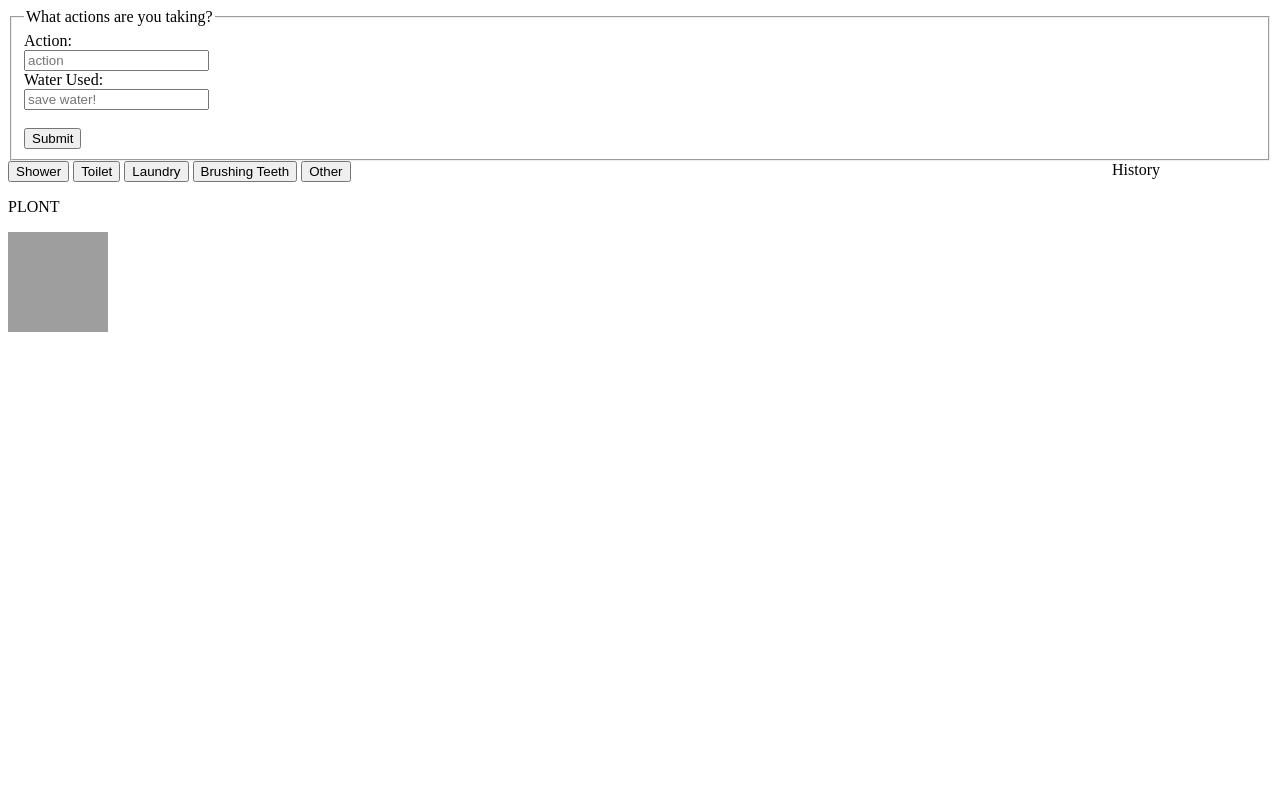
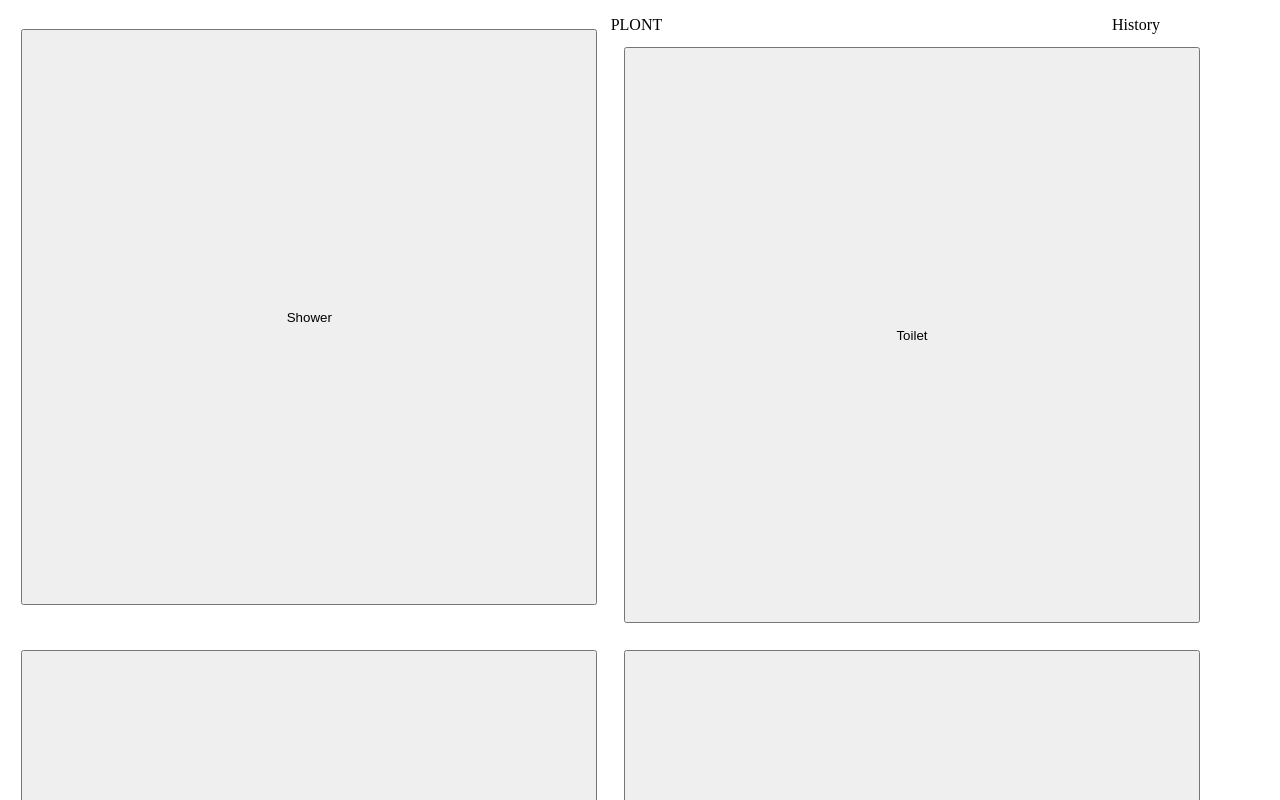
Before and after one commit to DreekFire/WaterYouDoing, a plain HTML site: page index.html in a window 1280 px wide. Shown: the top 800 px of the page. Drawn offline with Linux system fonts and the light colour scheme; grey boxes are pictures that could not be loaded.

Commit message:
changed buttons

```diff
--- a/index.html
+++ b/index.html
@@ -6,7 +6,7 @@
         <link rel="stylesheet" href="style.css">
     </head>
     <body>
-        <form action="/action_page.php"><fieldset>
+        <!--<form action="/action_page.php"><fieldset>
             <legend>What actions are you taking?</legend>
           Action:<br>
           <input type="text" name="actionname" placeholder="action">
@@ -16,15 +16,15 @@
           <br><br>
           <input type="submit" value="Submit">
           </fieldset>
-        </form>
+        </form>-->
         <div id="history">History<br></div>
 
         <layer id = "activityMenu">
-          <button onclick="addActivity('Shower')">Shower</button>
-          <button onclick="addActivity('Toilet')">Toilet</button>
-          <button onclick="addActivity('Laundry')">Laundry</button>
-          <button onclick="addActivity('Brushing Teeth')">Brushing Teeth</button>
-          <button onclick="addActivity('Other')">Other</button>
+          <button class="actButton" onclick="addActivity('Shower')">Shower</button>
+          <button class="actButton" onclick="addActivity('Toilet')">Toilet</button>
+          <button class="actButton" onclick="addActivity('Laundry')">Laundry</button>
+          <button class="actButton" onclick="addActivity('Brushing Teeth')">Brushing Teeth</button>
+          <button class="actButton" onclick="addActivity('Other')">Other</button>
           <div id="genericInputDiv">
             <p id="howmuch">How Much Water Did You Use? (in gallons)</p>
             <p id="howmany">How Many Minutes Did It Take?</p>
--- a/style.css
+++ b/style.css
@@ -18,3 +18,10 @@
     float: right;
     width: 10em;
 }
+
+.actButton {
+    height: 45vw;
+    width: 45vw;
+    margin: 1em;
+    float: left;
+}
```
